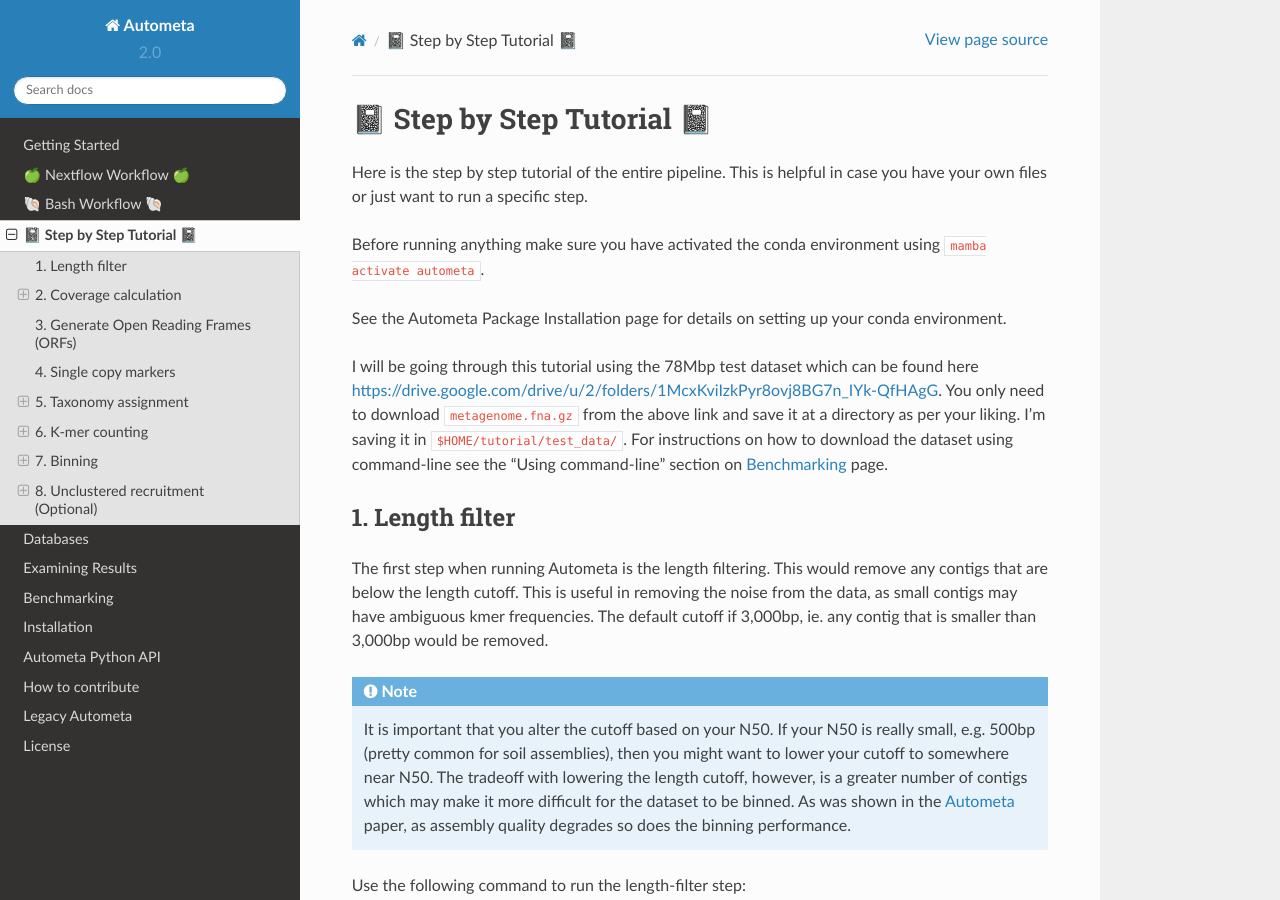
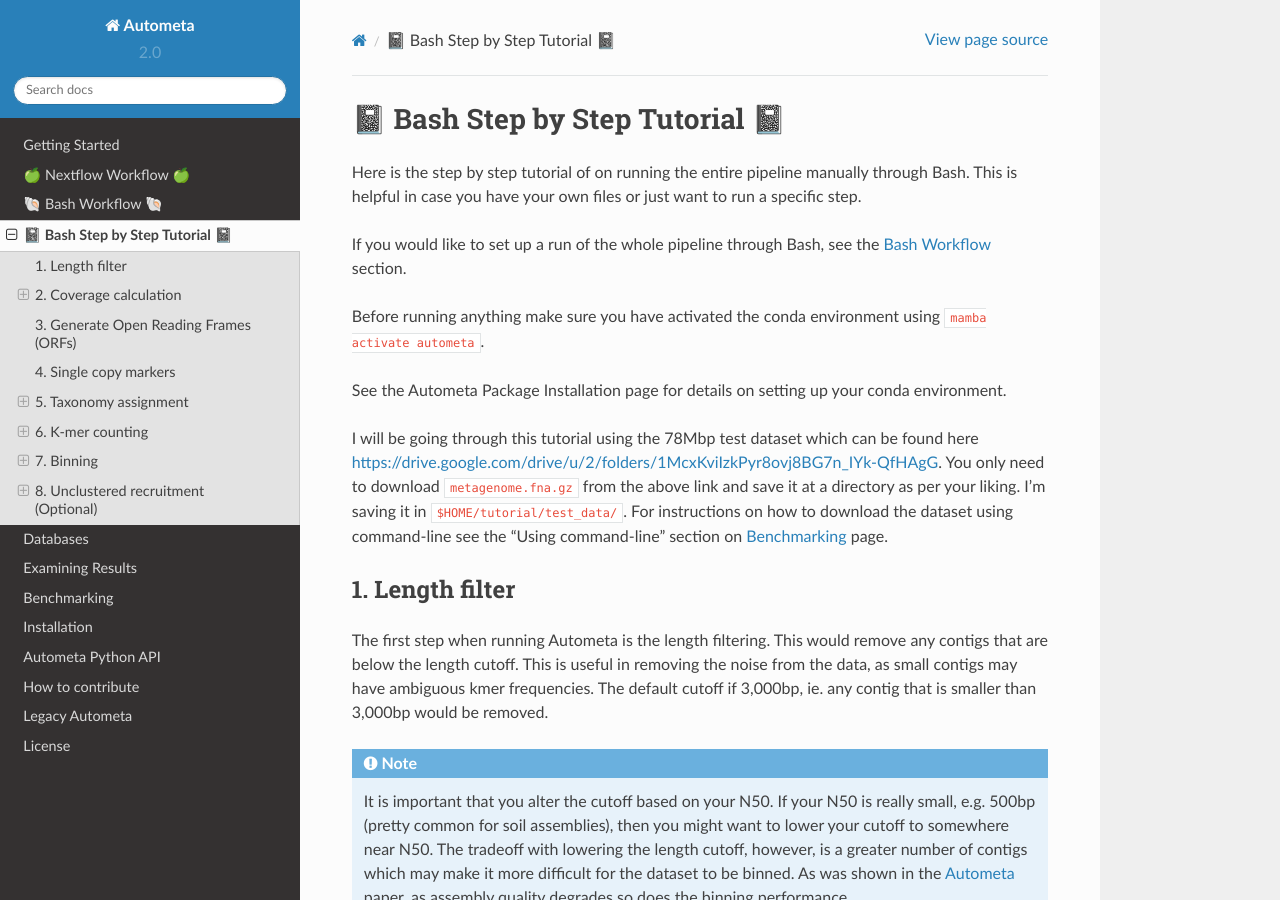
Before and after one commit to KwanLab/Autometa, a Sphinx documentation site: the page built from docs/source/bash-step-by-step-tutorial.rst, in a window 1280 px wide and 900 px high. Built offline with Sphinx 7.4.7 and the Read the Docs theme 2.0.0, drawn with Linux system fonts in a browser that asks for light colours; pages that are not in the unit, such as notebooks, are missing from menus.

Commit message:
Update documentation (#342)
* :memo: Prefix step-by-step tutorial title with 'bash'
* :memo: Rename step-by-step-tutorial.rst to bash-step-by-step-tutorial.rst

```diff
--- a/docs/source/autometa-python-api.rst
+++ b/docs/source/autometa-python-api.rst
@@ -16,7 +16,7 @@
     Autometa has many *entrypoints* available that are utilized by the :ref:`autometa-nextflow-workflow` and :ref:`autometa-bash-workflow`. If you have installed autometa,
     all of these entrypoints will be available to you.
 
-    If you would like to get a better understanding of each entrypoint, we recommend reading the :ref:`step-by-step-tutorial` section.
+    If you would like to get a better understanding of each entrypoint, we recommend reading the :ref:`bash-step-by-step-tutorial` section.
 
 Using Autometa's Python API
 ###########################
--- a/docs/source/step-by-step-tutorial.rst
+++ b/docs/source/bash-step-by-step-tutorial.rst
@@ -1,10 +1,13 @@
-.. _step-by-step-tutorial:
+.. _bash-step-by-step-tutorial:
 
-===========================
-📓 Step by Step Tutorial 📓
-===========================
+================================
+📓 Bash Step by Step Tutorial 📓
+================================
 
-Here is the step by step tutorial of the entire pipeline. This is helpful in case you have your own files or just want to run a specific step.
+Here is the step by step tutorial of on running the entire pipeline manually through Bash.
+This is helpful in case you have your own files or just want to run a specific step.
+
+If you would like to set up a run of the whole pipeline through Bash, see the :ref:`Bash Workflow<🐚 Bash Workflow 🐚>` section.
 
 Before running anything make sure you have activated the conda environment using
 ``mamba activate autometa``.
--- a/docs/source/index.rst
+++ b/docs/source/index.rst
@@ -17,7 +17,7 @@
    getting-started
    nextflow-workflow
    bash-workflow
-   step-by-step-tutorial
+   bash-step-by-step-tutorial
    databases
    examining-results
    benchmarking
```
